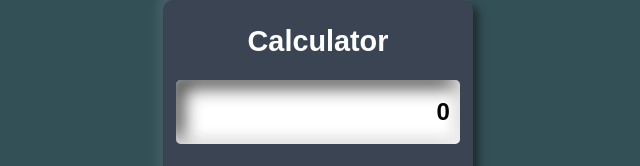
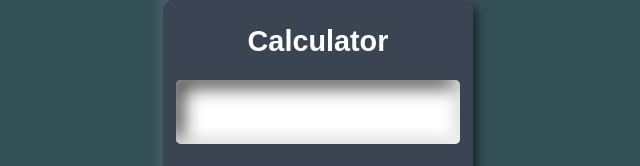
Before and after one commit to RizwanAnsari07/Calculator, a plain HTML site: page public/index.html in a window 1280 px wide. Shown: the part 125-291 px from the top of the page, 322-962 px from the left. Drawn offline with Linux system fonts and the light colour scheme.

Commit message:
Update index.html

```diff
--- a/public/index.html
+++ b/public/index.html
@@ -18,7 +18,7 @@
                 </div>
 
                 <div class="display-box">
-                    <input type="text" name="display" value="0" class="display">
+                    <input type="text" name="display" value="" class="display">
                 </div>
 
             </div>
```
